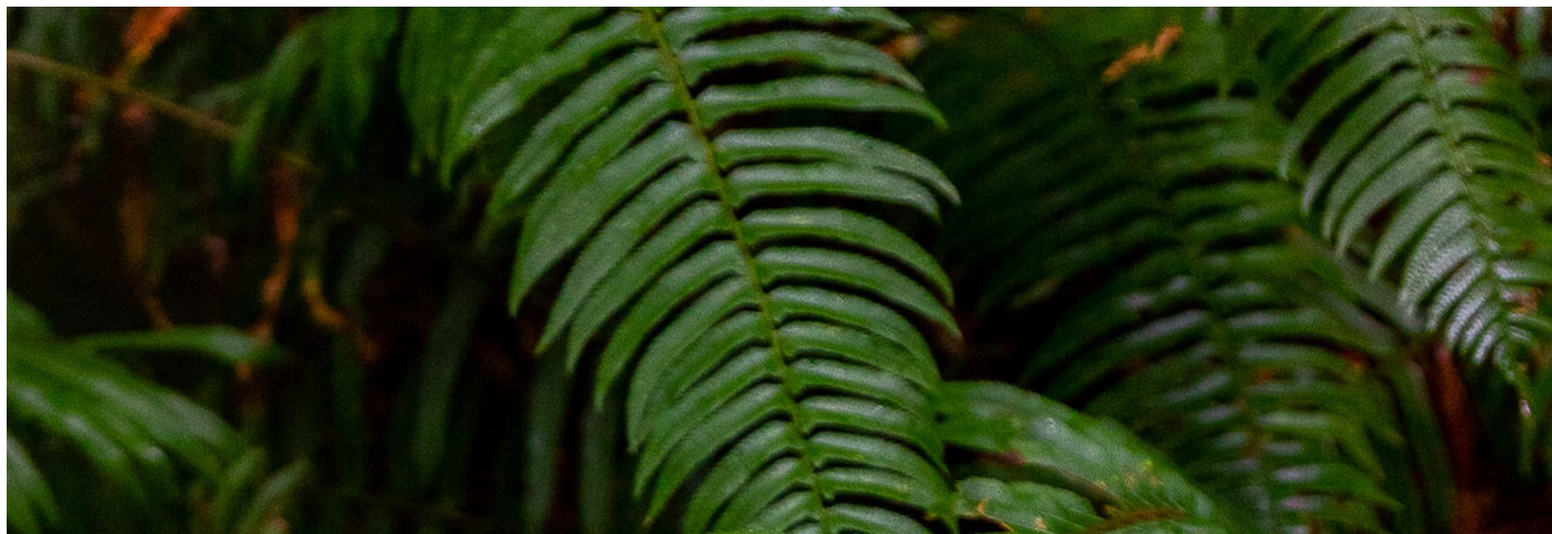
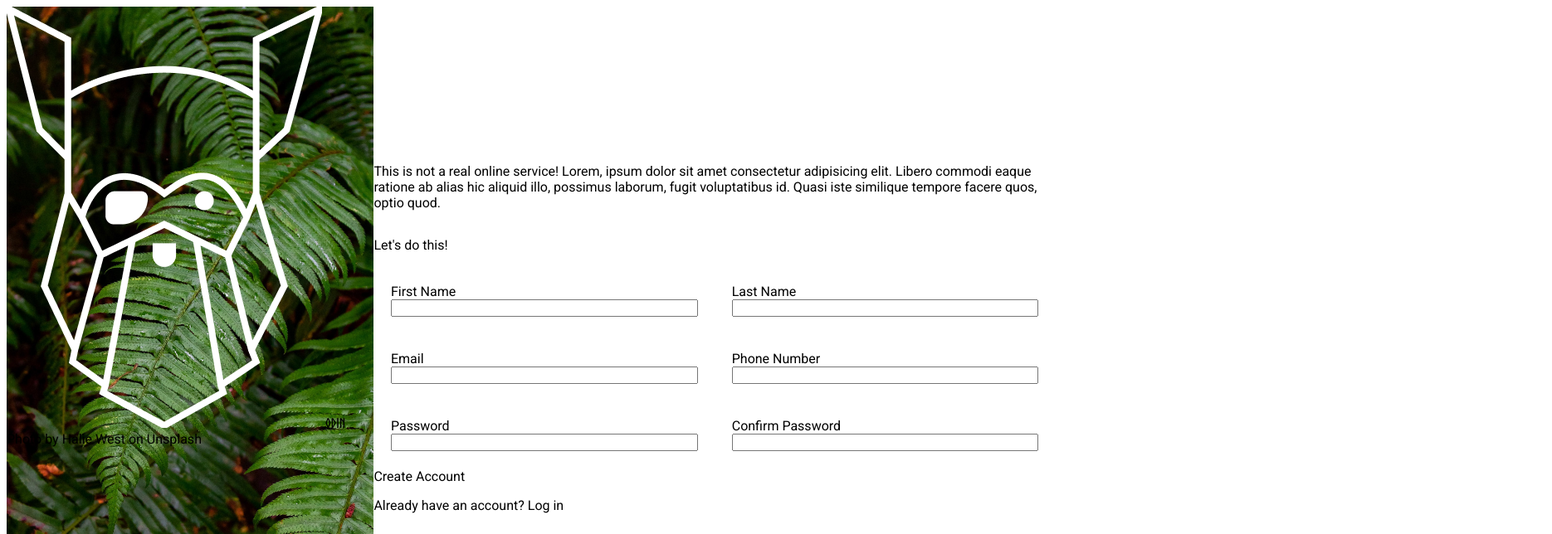
Before and after one commit to alopine/odin-sign-up-form, a plain HTML site: page index.html in a window 1280 px wide. Shown: the top 644 px of the page at 83% size, 1870 px wide, since content can reach past the window. Drawn offline with Linux system fonts and the light colour scheme.

Commit message:
Implement assets, update sidebar and signup form

```diff
--- a/index.html
+++ b/index.html
@@ -5,12 +5,22 @@
     <meta http-equiv="X-UA-Compatible" content="IE=edge">
     <meta name="viewport" content="width=device-width, initial-scale=1.0">
 
+    <link rel="preconnect" href="https://fonts.googleapis.com">
+    <link rel="preconnect" href="https://fonts.gstatic.com" crossorigin>
+    <link href="https://fonts.googleapis.com/css2?family=Roboto:ital,wght@0,100;0,300;0,400;0,500;0,700;0,900;1,100;1,300;1,400;1,500;1,700;1,900&display=swap" rel="stylesheet">
+
     <link rel="stylesheet" href="styles.css">
     <title>Odin Sign-Up Form</title>
 </head>
 <body>
     <div class="sidebar">
-        <img src="assets/halie-west-green-leaf-plant.jpg" alt="Fern in the Washington forest">
+        <div id="logo">
+            <img src="assets/odin-lined.png" alt="Odin Logo">
+            <span id="logoText">Odin</span>
+        </div>
+        <div id="attribution">
+            Photo by Halie West on Unsplash
+        </div>
     </div>
     <main>
         <div class="toptext">
@@ -19,18 +29,30 @@
         <div class="signup">
             <p>Let's do this!</p>
             <form>
+                <div class="inputBlock">
                     <label for="firstName">First Name</label>
                     <input type="text" name="firstName" id="firstName">
+                </div>
+                <div class="inputBlock">
                     <label for="lastName">Last Name</label>
                     <input type="text" name="lastName" id="lastName">
+                </div>
+                <div class="inputBlock">
                     <label for="email">Email</label>
                     <input type="email" name="email" id="email">
+                </div>
+                <div class="inputBlock">
                     <label for="phoneNumber">Phone Number</label>
                     <input type="tel" name="phoneNumber" id="phoneNumber">
+                </div>
+                <div class="inputBlock">
                     <label for="password">Password</label>
                     <input type="password" name="password" id="password">
+                </div>
+                <div class="inputBlock">
                     <label for="confirmPassword">Confirm Password</label>
                     <input type="password" name="confirmPassword" id="confirmPassword">
+                </div>
             </form>
         </div>
         <div class="bottomtext">
--- a/styles.css
+++ b/styles.css
@@ -0,0 +1,50 @@
+ /* || Fonts */
+
+ @font-face {
+     font-family: Norse-Bold;
+     src: url(assets/Norse-Bold.otf);
+ }
+
+ /* || General styles */
+
+html {
+    box-sizing: border-box;
+}
+
+body {
+    font-family: "Roboto", Arial, Helvetica, sans-serif;
+    display: flex;
+}
+
+/* || Sidebar */
+
+.sidebar {
+    width: 35vw;
+    height: 100vh;
+    background-image: url(assets/halie-west-green-leaf-plant.jpg);
+    background-size: cover;
+}
+
+#logoText {
+    font-family: Norse-Bold;
+}
+
+/* || Main */
+main {
+    width: 65vw;
+    display: flex;
+    flex-direction: column;
+    justify-content: center;
+}
+
+.signup>form {
+    display: grid;
+    grid-template-columns: repeat(2, 1fr);
+    grid-template-rows: repeat(3, 1fr);
+}
+
+.signup>form>.inputBlock {
+    margin: 5%;
+    display: flex;
+    flex-direction: column;
+}
```
Lines whose indentation alone changed are shown as unchanged.
